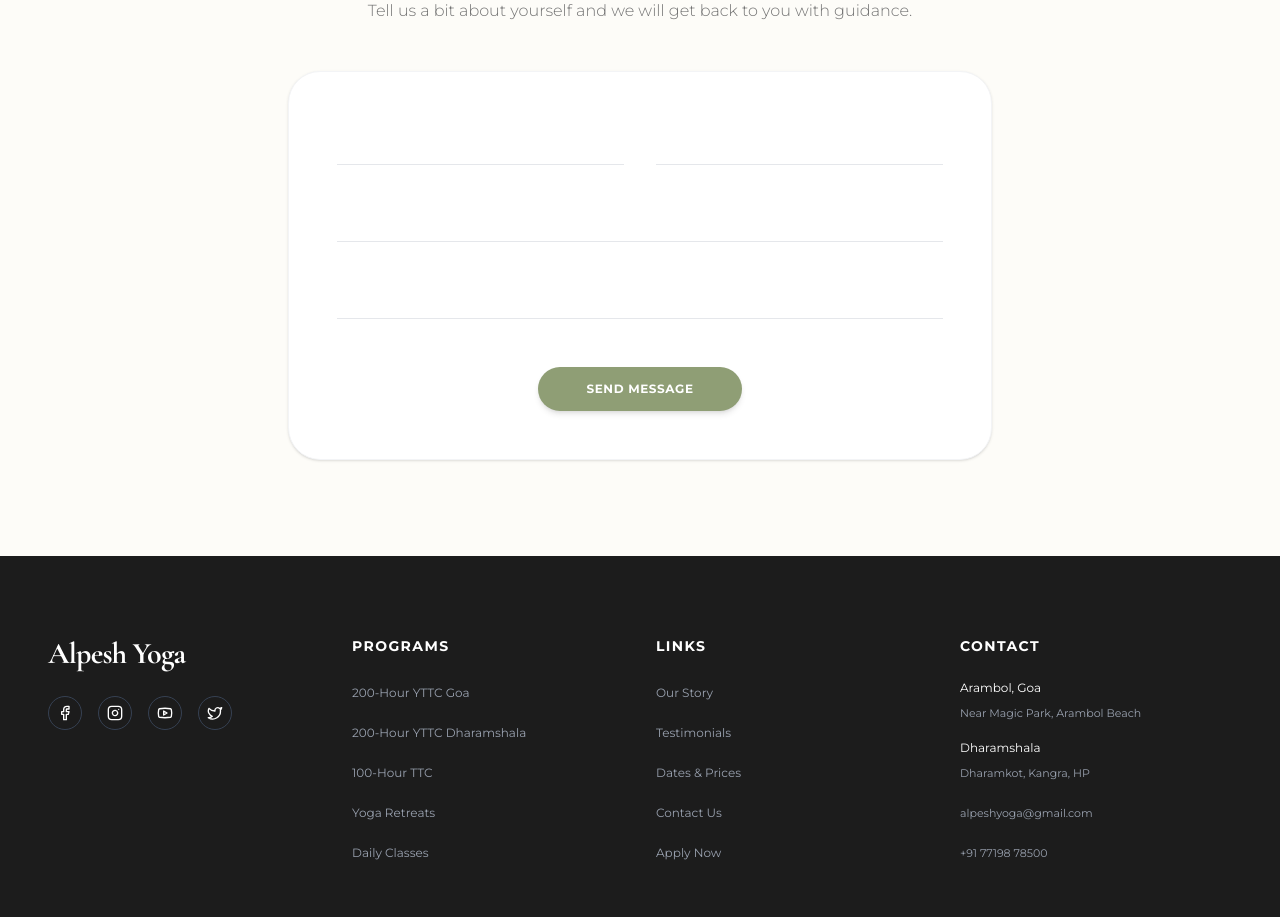
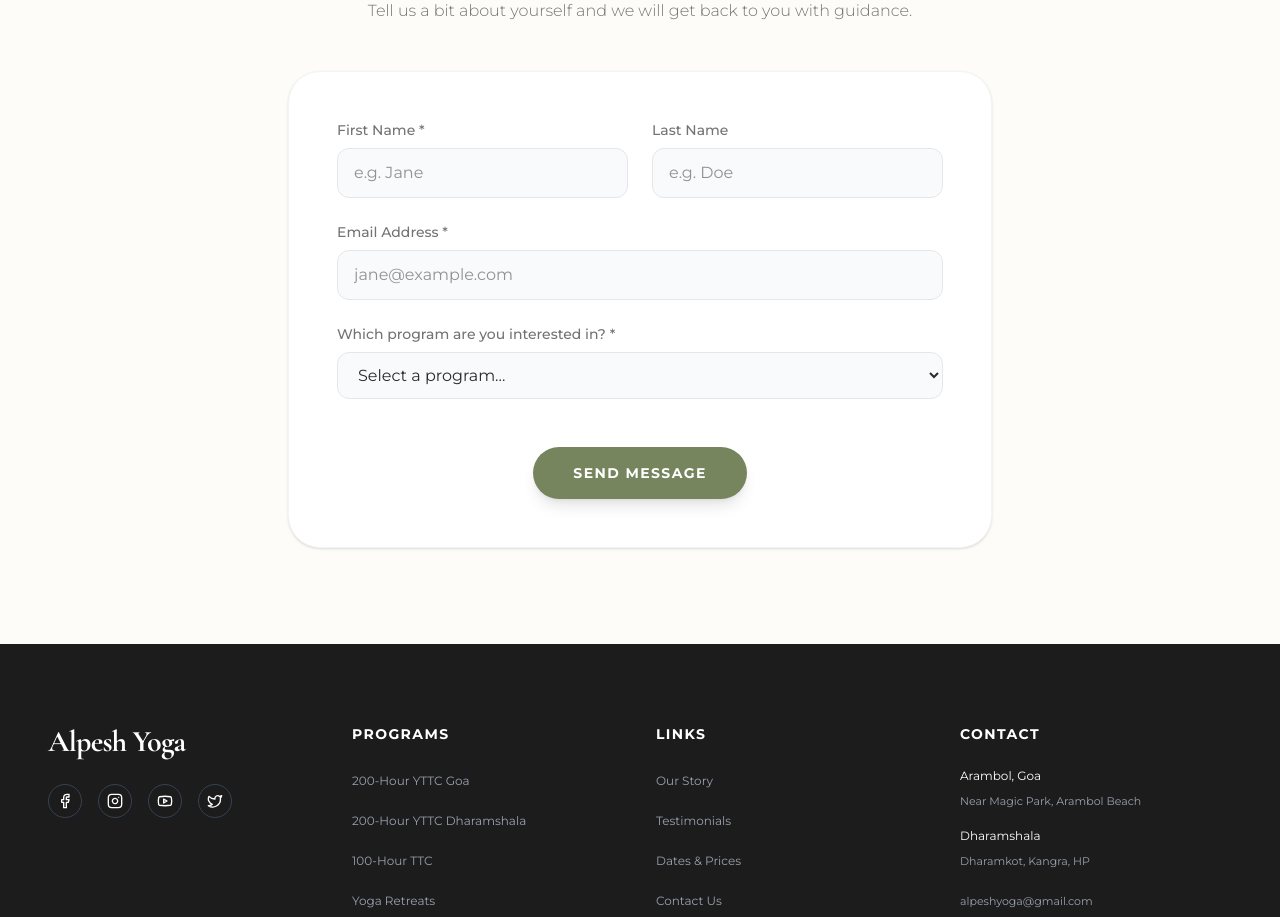
Before and after one commit to Arnav-Sharma437/Alpesh-Yoga, a Next.js app: page / in a window 1280 px wide. Shown: the part 5560-6477 px from the top of the page. Built offline with nearby package versions, Linux system fonts and the light colour scheme.

Commit message:
Fix ContactSection form styling and visibility

```diff
--- a/src/components/ContactSection.tsx
+++ b/src/components/ContactSection.tsx
@@ -17,85 +17,66 @@ export default function ContactSection() {
         </div>
 
         <div className="bg-white rounded-[32px] p-8 md:p-12 shadow-sm border border-gray-100">
-          <form className="space-y-8" onSubmit={(e) => e.preventDefault()}>
+          <form className="space-y-6" onSubmit={(e) => e.preventDefault()}>
 
-            <div className="grid grid-cols-1 md:grid-cols-2 gap-8">
+            <div className="grid grid-cols-1 md:grid-cols-2 gap-6">
               {/* First Name */}
-              <div className="relative">
+              <div className="flex flex-col">
+                <label htmlFor="firstName" className="text-sm font-medium text-charcoal-500 mb-2">First Name *</label>
                 <input
                   type="text"
                   id="firstName"
-                  className="block w-full px-0 py-3 text-sm text-charcoal-900 bg-transparent border-0 border-b border-gray-200 appearance-none focus:outline-none focus:ring-0 focus:border-olive-500 peer"
-                  placeholder=" "
+                  className="block w-full px-4 py-3 text-base text-charcoal-900 bg-gray-50 border border-gray-200 rounded-xl focus:outline-none focus:ring-2 focus:ring-olive-500 focus:border-transparent transition-all"
+                  placeholder="e.g. Jane"
                   required
                 />
-                <label
-                  htmlFor="firstName"
-                  className="absolute text-sm text-gray-400 duration-300 transform -translate-y-6 scale-75 top-3 -z-10 origin-[0] peer-focus:left-0 peer-focus:text-olive-500 peer-placeholder-shown:scale-100 peer-placeholder-shown:translate-y-0 peer-focus:scale-75 peer-focus:-translate-y-6"
-                >
-                  First Name *
-                </label>
               </div>
 
               {/* Last Name */}
-              <div className="relative">
+              <div className="flex flex-col">
+                <label htmlFor="lastName" className="text-sm font-medium text-charcoal-500 mb-2">Last Name</label>
                 <input
                   type="text"
                   id="lastName"
-                  className="block w-full px-0 py-3 text-sm text-charcoal-900 bg-transparent border-0 border-b border-gray-200 appearance-none focus:outline-none focus:ring-0 focus:border-olive-500 peer"
-                  placeholder=" "
+                  className="block w-full px-4 py-3 text-base text-charcoal-900 bg-gray-50 border border-gray-200 rounded-xl focus:outline-none focus:ring-2 focus:ring-olive-500 focus:border-transparent transition-all"
+                  placeholder="e.g. Doe"
                 />
-                <label
-                  htmlFor="lastName"
-                  className="absolute text-sm text-gray-400 duration-300 transform -translate-y-6 scale-75 top-3 -z-10 origin-[0] peer-focus:left-0 peer-focus:text-olive-500 peer-placeholder-shown:scale-100 peer-placeholder-shown:translate-y-0 peer-focus:scale-75 peer-focus:-translate-y-6"
-                >
-                  Last Name
-                </label>
               </div>
             </div>
 
             {/* Email */}
-            <div className="relative">
+            <div className="flex flex-col">
+              <label htmlFor="email" className="text-sm font-medium text-charcoal-500 mb-2">Email Address *</label>
               <input
                 type="email"
                 id="email"
-                className="block w-full px-0 py-3 text-sm text-charcoal-900 bg-transparent border-0 border-b border-gray-200 appearance-none focus:outline-none focus:ring-0 focus:border-olive-500 peer"
-                placeholder=" "
+                className="block w-full px-4 py-3 text-base text-charcoal-900 bg-gray-50 border border-gray-200 rounded-xl focus:outline-none focus:ring-2 focus:ring-olive-500 focus:border-transparent transition-all"
+                placeholder="jane@example.com"
                 required
               />
-              <label
-                htmlFor="email"
-                className="absolute text-sm text-gray-400 duration-300 transform -translate-y-6 scale-75 top-3 -z-10 origin-[0] peer-focus:left-0 peer-focus:text-olive-500 peer-placeholder-shown:scale-100 peer-placeholder-shown:translate-y-0 peer-focus:scale-75 peer-focus:-translate-y-6"
-              >
-                Email Address *
-              </label>
             </div>
 
             {/* Program Interest */}
-            <div className="relative">
+            <div className="flex flex-col">
+              <label htmlFor="program" className="text-sm font-medium text-charcoal-500 mb-2">Which program are you interested in? *</label>
               <select
                 id="program"
-                className="block w-full px-0 py-3 text-sm text-charcoal-900 bg-transparent border-0 border-b border-gray-200 appearance-none focus:outline-none focus:ring-0 focus:border-olive-500 peer"
+                className="block w-full px-4 py-3 text-base text-charcoal-900 bg-gray-50 border border-gray-200 rounded-xl focus:outline-none focus:ring-2 focus:ring-olive-500 focus:border-transparent transition-all"
                 required
+                defaultValue=""
               >
-                <option value="" disabled selected hidden></option>
+                <option value="" disabled hidden>Select a program...</option>
                 <option value="200-yttc">200-Hour YTTC</option>
                 <option value="300-yttc">300-Hour YTTC</option>
                 <option value="100-ttc">100-Hour TTC</option>
                 <option value="retreat">Yoga Retreat</option>
               </select>
-              <label
-                htmlFor="program"
-                className="absolute text-sm text-gray-400 duration-300 transform -translate-y-6 scale-75 top-3 -z-10 origin-[0] peer-focus:left-0 peer-focus:text-olive-500 peer-placeholder-shown:scale-100 peer-placeholder-shown:translate-y-0 peer-focus:scale-75 peer-focus:-translate-y-6"
-              >
-                Which program are you interested in? *
-              </label>
             </div>
 
-            <div className="pt-4 flex justify-center">
+            <div className="pt-6 flex justify-center">
               <button
                 type="submit"
-                className="px-12 py-3.5 rounded-full bg-olive-500 hover:bg-olive-600 text-white font-sans text-xs font-bold uppercase tracking-wider transition-all duration-300 shadow-md hover:shadow-xl w-full sm:w-auto"
+                className="px-10 py-4 rounded-full bg-olive-600 hover:bg-olive-700 text-white font-sans text-sm font-bold uppercase tracking-widest transition-all duration-300 shadow-lg hover:shadow-xl w-full sm:w-auto"
               >
                 Send Message
               </button>
```
